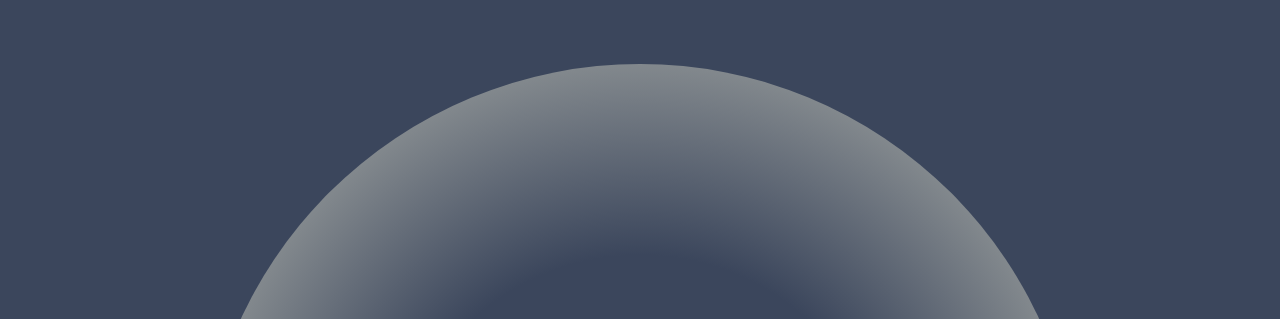
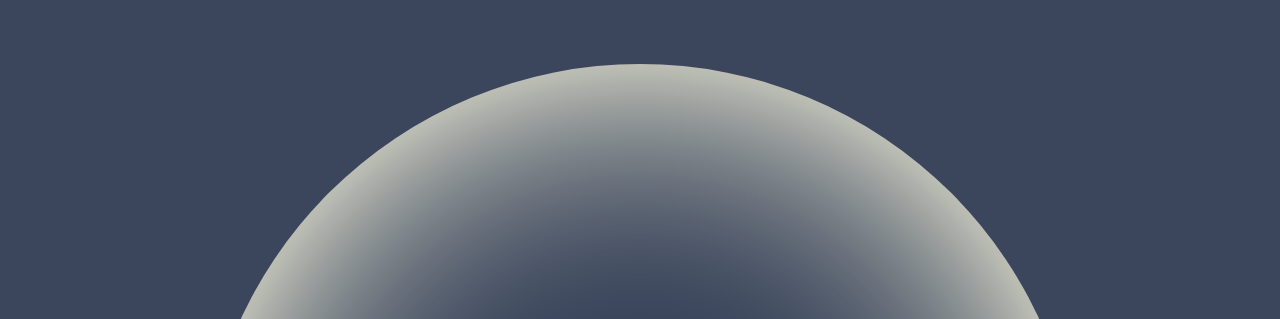
Before and after one commit to ej1ng/thejelproject, a plain HTML site: page index.html in a window 1280 px wide. Shown: the part 55-374 px from the top of the page. Drawn offline with Linux system fonts and the light colour scheme; a web font is replaced by a local one.

Commit message:
Update styles.css
Fixed gradient

```diff
--- a/styles.css
+++ b/styles.css
@@ -81,7 +81,9 @@ section {
   border-radius: 75%;
   font-size: 20px;
   text-align: center;
-    background: radial-gradient(circle at center center, #3B465C 40%, Hsla(57,32%,87%,80%) 100%);
+  background-image:
+    radial-gradient(circle at center center, #3B465C 30%, transparent 70% 150%),
+    radial-gradient(circle at center center, transparent 15%, Hsl(57,32%,87%) 90%);
   margin: 0 auto;
 }
 
```
Lines whose indentation alone changed are shown as unchanged.
